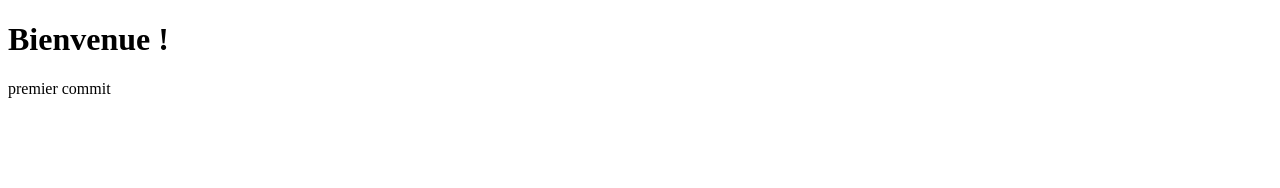
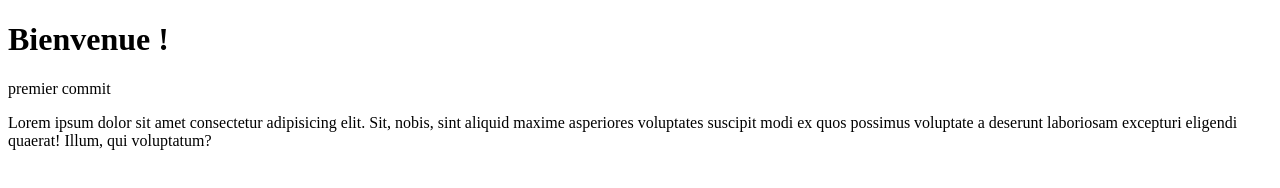
Before and after one commit to Meriem-ELK/TPMERIEM_ELKOUARIR, a plain HTML site: page index.html in a window 1280 px wide. Drawn offline with Linux system fonts and the light colour scheme.

Commit message:
2eme commit - l'ajout de la paragpraphe

```diff
--- a/index.html
+++ b/index.html
@@ -8,5 +8,11 @@
   <body>
     <h1>Bienvenue !</h1>
     <p>premier commit</p>
+    <p>
+      Lorem ipsum dolor sit amet consectetur adipisicing elit. Sit, nobis, sint
+      aliquid maxime asperiores voluptates suscipit modi ex quos possimus
+      voluptate a deserunt laboriosam excepturi eligendi quaerat! Illum, qui
+      voluptatum?
+    </p>
   </body>
 </html>
```
